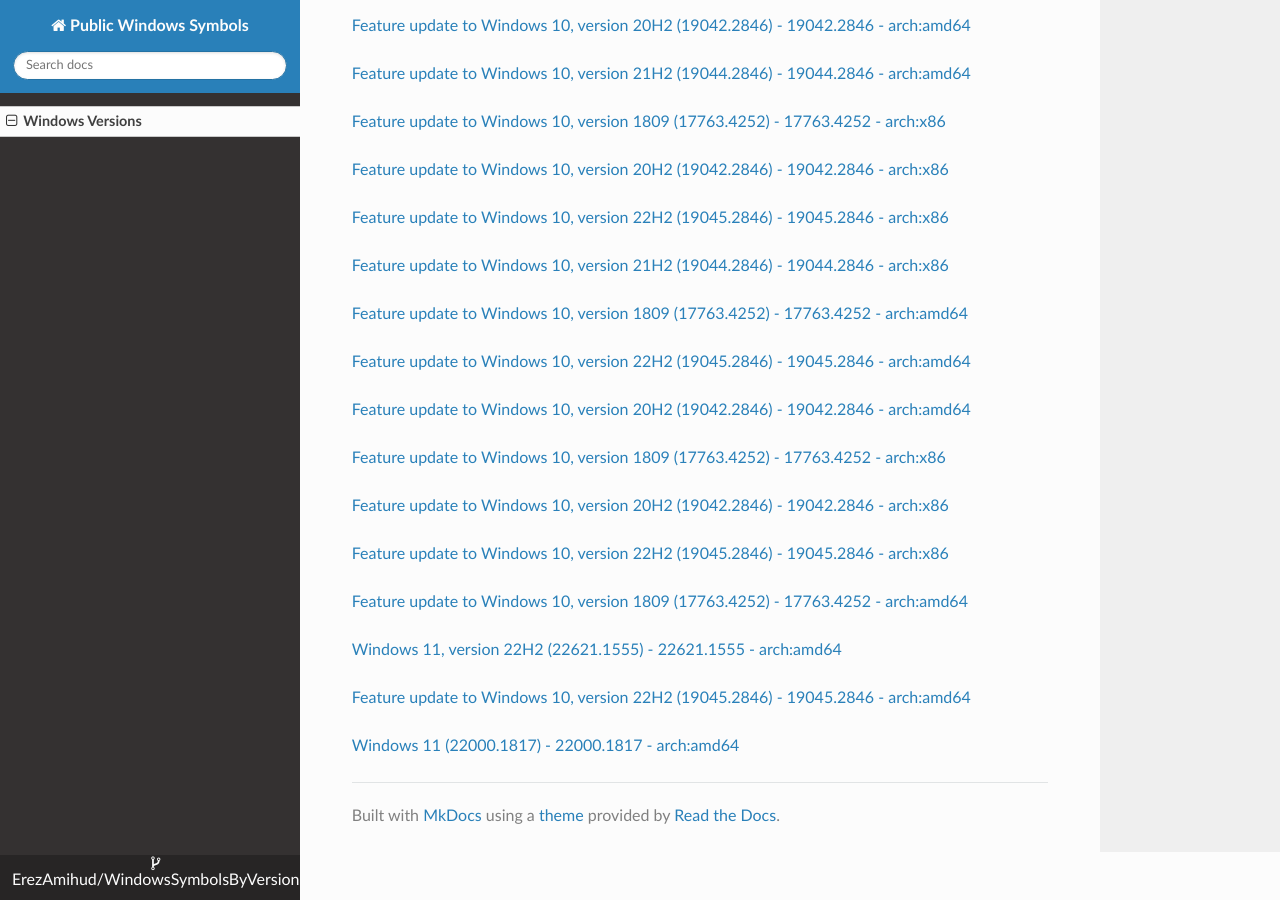
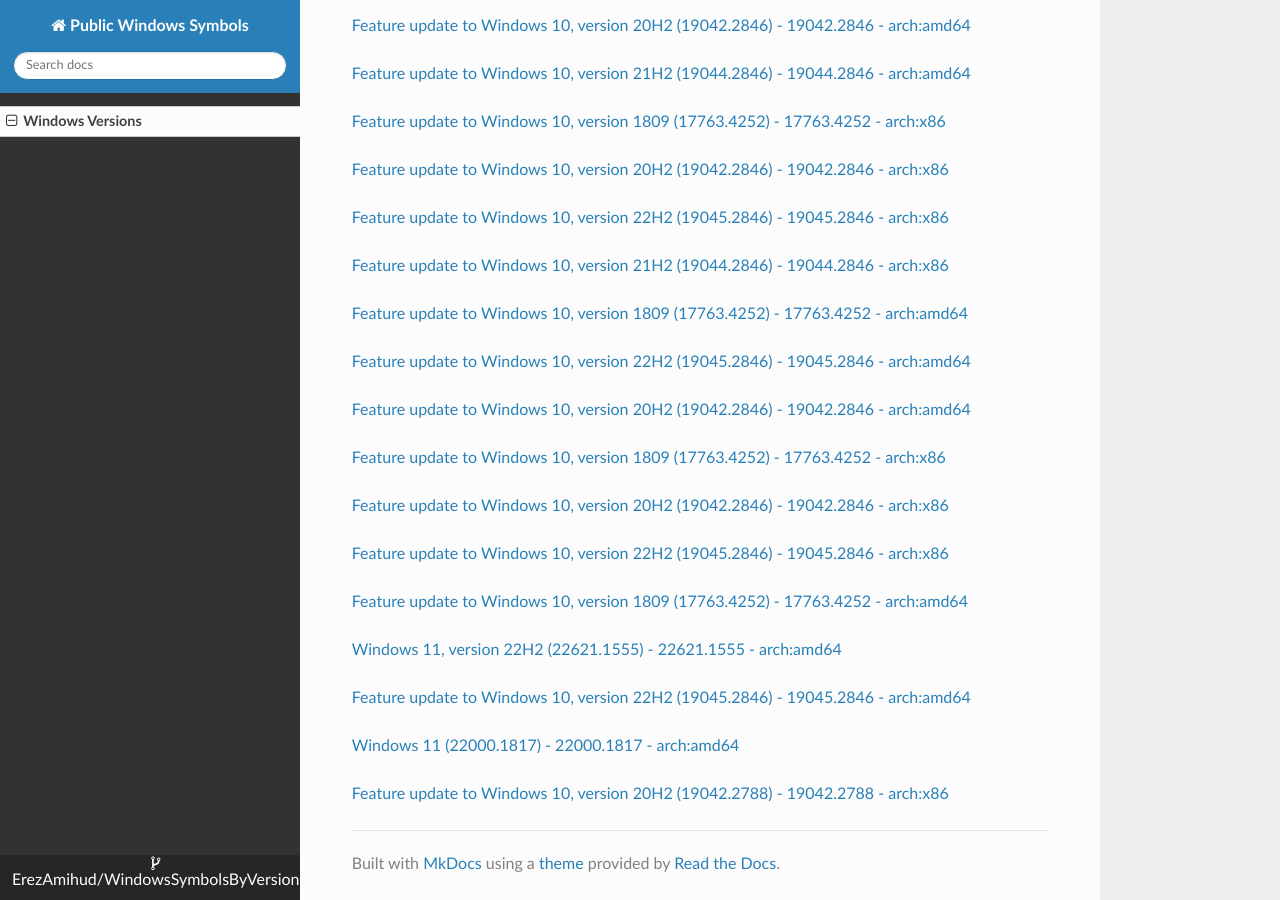
Before and after one commit to ErezAmihud/WindowsSymbolsByVersion, an MkDocs documentation site: the page built from docs/index.md, in a window 1280 px wide and 900 px high, scrolled down 34253 px. Built offline with MkDocs 1.6.1, drawn with Linux system fonts in a browser that asks for light colours; nearby versions of some CDN libraries.

Commit message:
Automated commit, add manifest for 78b19799-9d4b-4abc-95eb-6a910e970990

```diff
--- a/docs/index.md
+++ b/docs/index.md
@@ -1981,3 +1981,6 @@
 
 
 [Windows 11 (22000.1817) - 22000.1817 - arch:amd64](https://github.com/ErezAmihud/WindowsSymbolsByVersion/blob/main/manifests/b0500c16-65b7-4e36-b226-98f87290540d.manifest)
+
+
+[Feature update to Windows 10, version 20H2 (19042.2788) - 19042.2788 - arch:x86](https://github.com/ErezAmihud/WindowsSymbolsByVersion/blob/main/manifests/78b19799-9d4b-4abc-95eb-6a910e970990.manifest)
```
Also changed, not shown: process_builds.json (+1 -1 lines), 1 other file.
